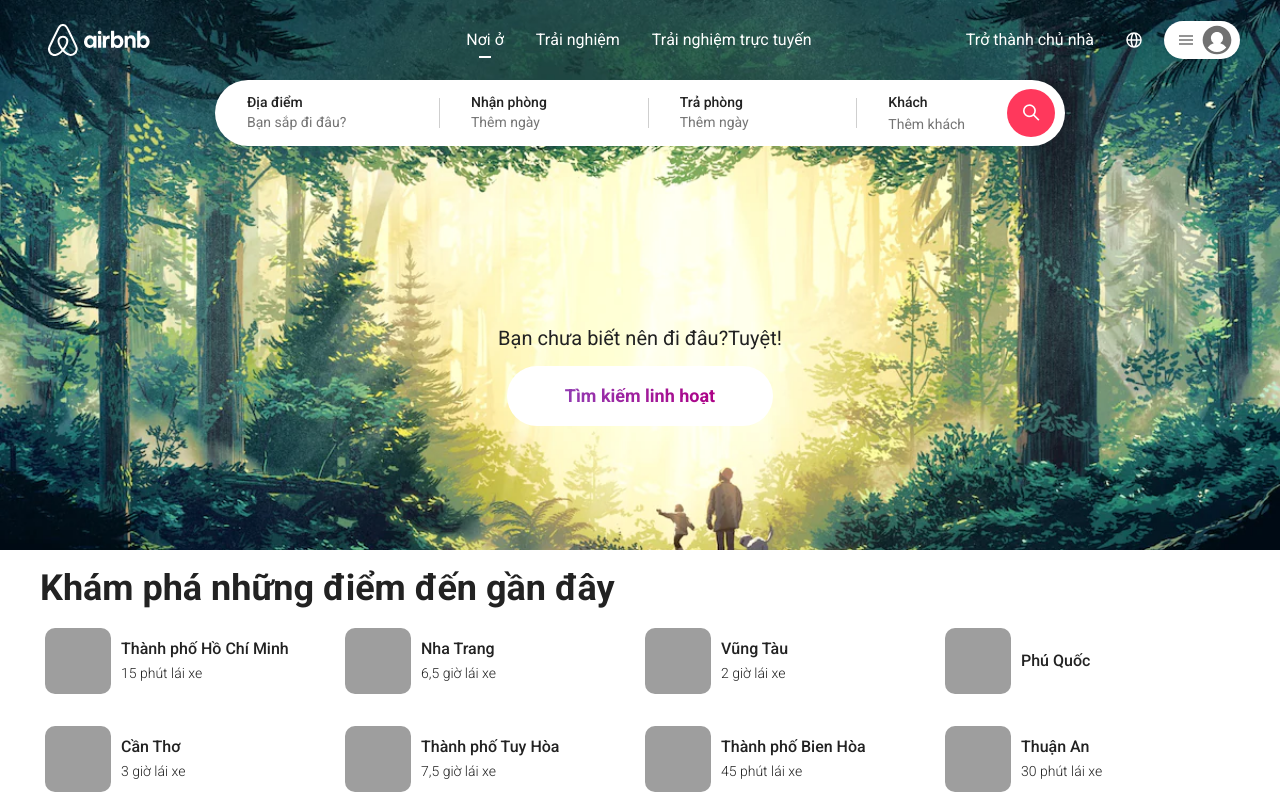
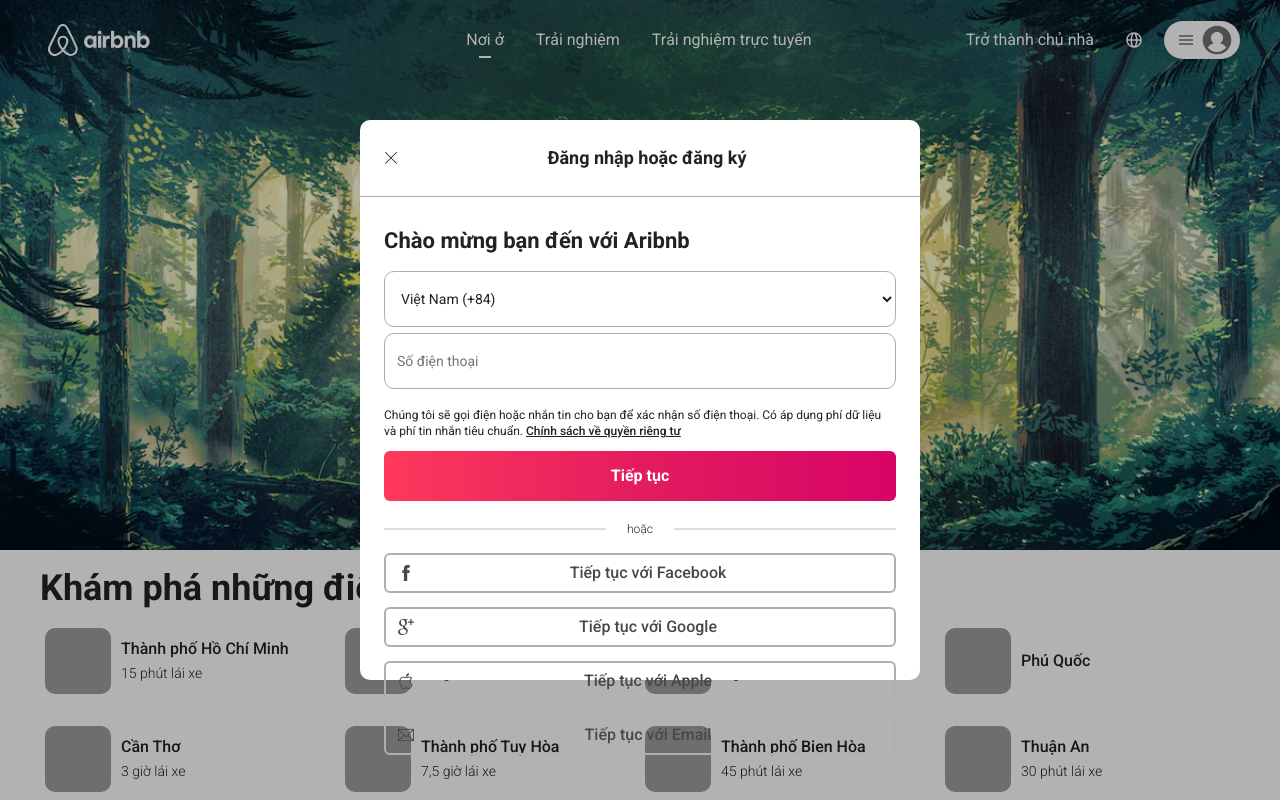
Before and after one commit to NguyenHuu-Phuoc/aribnb, a plain HTML site: page index.html in a window 1280 px wide. Shown: the top 800 px of the page. Drawn offline with Linux system fonts and the light colour scheme; grey boxes are pictures that could not be loaded.

Commit message:
Block form modal

```diff
--- a/assets/css/base.css
+++ b/assets/css/base.css
@@ -63,3 +63,30 @@
     color: var(--text-color);
     font-weight: 600;
 }
+
+/* Modal */
+.modal{
+    position: fixed;
+    left: 0;
+    top:0;
+    right: 0;
+    bottom:0;
+    display: flex;
+}
+
+.modal__overlay{
+    position:absolute;
+    width: 100%;
+    height: 100%;
+    background-color: rgba(0,0,0,0.3);
+}
+
+.modal__body{
+    position:relative;
+    margin:auto;
+    width:560px;
+    height:560px;
+    background-color: var(--white-color);
+    border-radius: 10px;
+    z-index: 1;
+}
--- a/assets/css/main.css
+++ b/assets/css/main.css
@@ -626,3 +626,138 @@
     font-size: 1.8rem;
     color: var(--text-color);
 }
+
+/* Modal */
+
+.auth-form__heading{
+    display: flex;
+    align-items: center;
+    justify-content: space-between;
+    border-bottom:1px solid #AFAFAF;
+    padding:12px 24px;
+}
+
+.btn-close-modal{
+    font-size:1.4rem;
+    color:var(--text-color);
+}
+
+.auth-form__heading-title{
+    flex: 1;
+    font-size:1.8rem;
+    color:var(--text-color);
+    font-weight:600;
+    text-align: center;
+}
+
+.auth-form__body{
+    padding:14px 24px 0;
+    overflow-y: scroll;
+    height: 75vh;
+}
+
+.auth-form__body-title{
+    font-size:2.2rem;
+    color:var(--text-color);
+    font-weight:600;
+}
+
+.auth-form__group{
+    width: 100%;
+}
+
+.auth-form-select,.auth-form-input{
+    width: 100%;
+    height: 56px;
+    font-size: 1.4rem;
+    color:var(--text-color);
+    padding:0 12px;
+    margin-bottom: 6px;
+    border: 1px solid #AFAFAF;
+    border-radius: 10px;
+}
+
+.auth-form__region-list{
+    background-color: transparent;
+}
+
+.auth-form__privacy{
+    font-size: 1.2rem;
+    color:var(--text-color);
+}
+
+.auth-form__privacy-link{
+    font-weight: 500;
+    color: var(--text-color);
+}
+
+.auth-form__btn{
+    width: 100%;
+    height: 50px;
+    background: linear-gradient(to right, rgb(255, 56, 92) 0%, #E31C5F 50%, #D70466 100%) !important;
+    color: var(--white-color);
+    font-size:1.6rem;
+    font-weight:600;
+    border-radius: 6px;
+}
+
+.auth-form__separate{
+    font-size: 1.2rem;
+    color:var(--text-color);
+    font-weight: 300;
+    display: block;
+    text-align: center;
+    position: relative;
+    margin: 20px 0 16px;
+}
+
+.auth-form__separate::before{
+    content:"";
+    position:absolute;
+    width:222px;
+    border-bottom:1px solid rgb(228, 228, 228) !important;
+    background-color: #AFAFAF;
+    left:0;
+    top:50%;
+    transform: translateY(-50%);
+}
+
+.auth-form__separate::after{
+    content:"";
+    position:absolute;
+    width:222px;
+    border-bottom:1px solid rgb(228, 228, 228) !important;
+    background-color: #AFAFAF;
+    right:0;
+    top:50%;
+    transform: translateY(-50%);
+}
+
+.auth-form__social-list{
+
+}
+
+.auth-form__social-item{
+    display: flex;
+    align-items: center;
+    justify-content: space-between;
+    text-decoration: none;
+    border-radius: 6px;
+    border: 2px solid #AFAFAF;
+    padding: 10px 12px;
+    margin-bottom:14px;
+}
+
+.auth-form__social-item-icon{
+    font-size:1.6rem;
+    color:rgb(72, 72, 72);
+}
+
+.auth-form__social-item-label{
+    flex:1;
+    display:block;
+    text-align: center;
+    font-size:1.6rem;
+    color:rgb(72, 72, 72);
+    font-weight:500;
+}
--- a/index.html
+++ b/index.html
@@ -105,7 +105,7 @@
 					</ul>
 				</nav>
 
-				<div class="header__search">
+				<!-- <div class="header__search">
 					<form action="" method="get" class="header-search__form">
 						<div class="search-form__group form__group-size--s">
 							<label for="" class="search-form__title">Địa điểm</label>
@@ -132,7 +132,7 @@
 
 					</form>
 
-				</div>
+				</div> -->
 
 				<div class="header__content">
 					<div class="header__content-wrap">
@@ -481,6 +481,62 @@
 
 	</div>
 
+
+	<!-- Modal layout -->
+	<div class="modal">
+		<div class="modal__overlay"></div>
+		<div class="modal__body">
+			<div class="auth-form__heading">
+				<i class="ti-close btn-close-modal"></i>
+				<h3 class="auth-form__heading-title">Đăng nhập hoặc đăng ký</h3>
+			</div>
+
+			<div class="auth-form__body">
+				<h3 class="auth-form__body-title">Chào mừng bạn đến với Aribnb</h3>
+				<div class="auth-form__group">
+					<select class="auth-form__region-list auth-form-select">
+						<option class="auth-form__region-item">Việt Nam (+84)</option>
+						<option class="auth-form__region-item">Thụy Sĩ (+41)</option>
+						<option class="auth-form__region-item">Thụy Điển (+46)</option>
+					</select>
+				</div>
+				<div class="auth-form__group">
+					<input type="text" class="auth-form-input auth-form__telephone" placeholder="Số điện thoại">
+				</div>
+				<p class="auth-form__privacy">
+					Chúng tôi sẽ gọi điện hoặc nhắn tin cho bạn để xác nhận số điện thoại. Có áp dụng phí dữ liệu và
+					phí tin nhắn tiêu chuẩn.
+					<a href="" class="auth-form__privacy-link">
+						Chính sách về quyền riêng tư
+					</a>
+				</p>
+				<a href="" class="btn auth-form__btn">Tiếp tục</a>
+
+				<span class="auth-form__separate">hoặc</span>
+
+				<div class="auth-form__social-list">
+					<a href="" class="auth-form__social-item">
+						<i class="ti-facebook auth-form__social-item-icon"></i>
+						<span class="auth-form__social-item-label">Tiếp tục với Facebook</span>
+					</a>
+					<a href="" class="auth-form__social-item">
+						<i class="ti-google auth-form__social-item-icon"></i>
+						<span class="auth-form__social-item-label">Tiếp tục với Google</span>
+					</a>
+					<a href="" class="auth-form__social-item">
+						<i class="ti-apple auth-form__social-item-icon"></i>
+						<span class="auth-form__social-item-label">Tiếp tục với Apple</span>
+					</a>
+					<a href="" class="auth-form__social-item">
+						<i class="ti-email auth-form__social-item-icon"></i>
+						<span class="auth-form__social-item-label">Tiếp tục với Email</span>
+					</a>
+				</div>
+			</div>
+
+
+		</div>
+	</div>
 </body>
 
 <!-- <script type="text/javascript">
```
